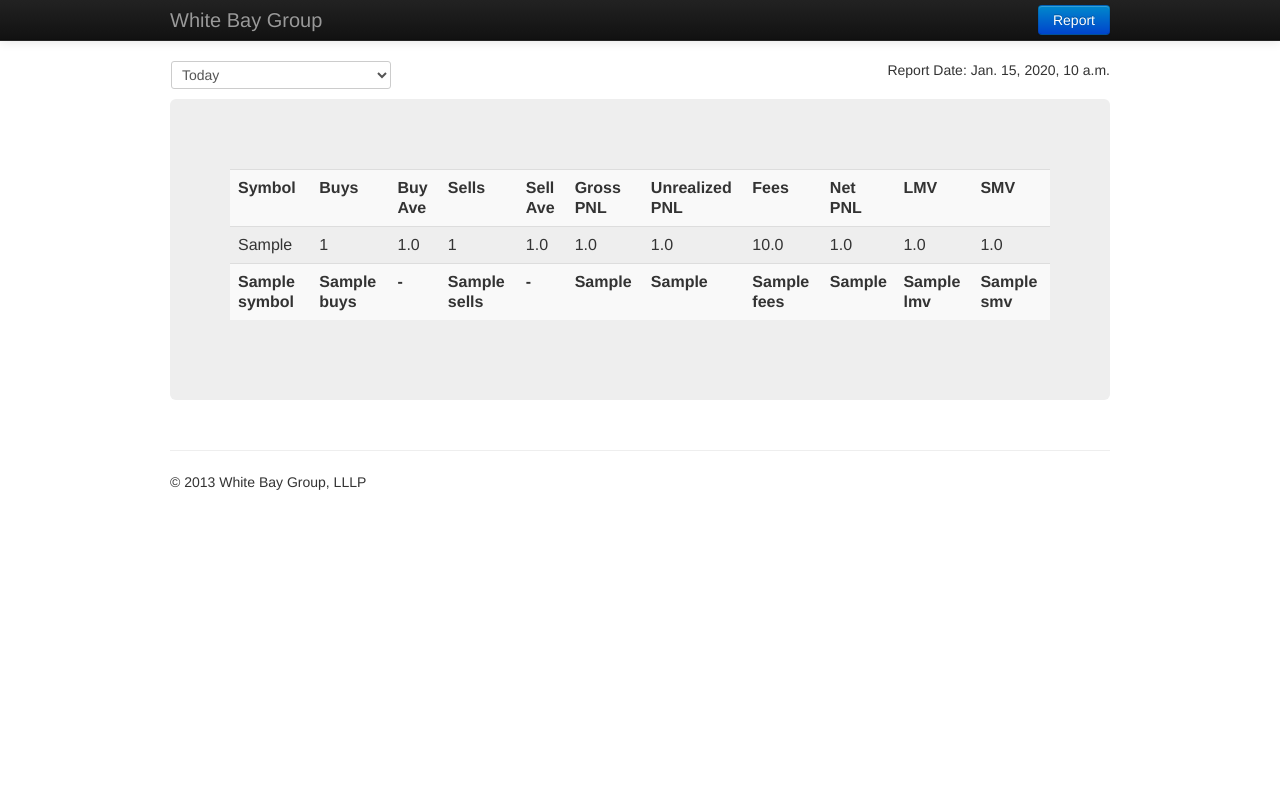
After one commit to freedomd/WhiteBayReporting, a Django app: template WhiteBayReporting/reports/templates/reports_view.html in a window 1280 px wide. The commit adds this page. Run offline with Django 3.2, Linux system fonts and the light colour scheme; tables that the repository leaves empty hold one stand-in row (values such as "Sample post"); the template is opened without the code that fills it: values that come from a table or form of the project are taken from there, most other values are stand-ins (such as "Sample title", 1, 10 or a date in 2020); some libraries are stand-ins or nearby versions.

Commit message:
report page

```diff
--- /dev/null
+++ b/WhiteBayReporting/reports/models.py
@@ -0,0 +1,28 @@
+from django.db import models
+from django.contrib import admin
+
+class Report(models.Model):
+
+    symbol = models.CharField( max_length=10 )
+    SOD = models.IntegerField( default=0 )
+    buys = models.IntegerField( default=0 )
+    buyAve = models.FloatField( default=0.00 )
+    sells = models.IntegerField( default=0 )
+    sellAve = models.FloatField( default=0.00 )
+    grossPNL = models.FloatField( default=0.00 )
+    unrealizedPNL = models.FloatField( default=0.00 )
+    fees = models.FloatField( default=0.00 )
+    netPNL = models.FloatField( default=0.00 )
+    LMV = models.FloatField( default=0.00 )
+    SMV = models.FloatField( default=0.00 )
+    mark = models.FloatField( default=0.00 ) # closing price of the day
+    EOD = models.IntegerField( default=0 )
+    reportDate = models.DateTimeField( auto_now_add=False )
+
+    def save(self, *args, **kwargs):
+        super(Report, self).save(*args, **kwargs)
+
+    def __unicode__(self):
+        return str(self.id)
+
+admin.site.register(Report)
--- /dev/null
+++ b/WhiteBayReporting/reports/templates/reports_view.html
@@ -0,0 +1,92 @@
+{% extends "base.html" %}
+
+{% block content %}
+
+<!DOCTYPE html>
+<html lang="en">
+<head>
+</head>
+
+<body>
+
+<div class="container">
+<div id="filter" style="float:left">
+	<table>
+	<tr>
+    <td>
+    <select class="span3" id="options" size = "1" onchange="#">
+	       <option value="today"> Today
+    </select>
+    </td>
+    </tr>
+    </table>
+</div>
+<div style="float:right">
+	Report Date: {{ report_date }}
+</div>
+</div>
+
+<div class="container">
+<div class="hero-unit">
+
+<!-- trades list  -->
+<div id="trades_container">
+	<table class="table table-striped" style="margin-top:10px">
+		<tr>
+		<th>Symbol</th>
+		<th>Buys</th>
+		<th>Buy Ave</th>
+		<th>Sells</th>
+		<th>Sell Ave</th>
+		<th>Gross PNL</th>
+		<th>Unrealized PNL</th>
+		<th>Fees</th>
+		<th>Net PNL</th>
+		<th>LMV</th>
+		<th>SMV</th>
+		</tr>
+	{% for report in report_list %}
+		<tr>
+		<td>{{ report.symbol }}</td>
+		<td>{{ report.buys }}</td>
+		<td>{{ report.buyAve }}</td>
+		<td>{{ report.sells }}</td>
+		<td>{{ report.sellAve }}</td>
+		<td>{{ report.grossPNL }}</td>
+		<td>{{ report.unrealizedPNL }}</td>
+		<td>{{ report.fees }}</td>
+		<td>{{ report.netPNL }}</td>
+		<td>{{ report.LMV }}</td>
+		<td>{{ report.SMV }}</td>
+		</tr>
+	{% endfor %}
+		<tr>
+		<th>{{ total.symbol }}</th>
+		<th>{{ total.buys }}</th>
+		<th>-</th>
+		<th>{{ total.sells }}</th>
+		<th>-</th>
+		<th>{{ total.grossPNL }}</th>
+		<th>{{ total.unrealizedPNL }}</th>
+		<th>{{ total.fees }}</th>
+		<th>{{ total.netPNL }}</th>
+		<th>{{ total.LMV }}</th>
+		<th>{{ total.SMV }}</th>
+		</tr>
+	</table>
+</div>
+</div>
+</div>
+
+<!--
+<div id="paginator" align="right">
+	<div class="input-prepend input-append">
+       <input class="btn" type="button" id="previous" value="Prev" disabled="disabled">&nbsp;<select style="width:80px" id="pages" size = "1"></select>&nbsp;<input class="btn" type="button" id="next" disabled="disabled" value="Next">
+	</div>
+</div>
+-->
+
+</body>
+</html>
+
+{% endblock %}
--- a/WhiteBayReporting/settings.py
+++ b/WhiteBayReporting/settings.py
@@ -130,6 +130,7 @@ INSTALLED_APPS = (
     # applications
     'hello',
     'trades',
+    'reports',
 )
 
 # A sample logging configuration. The only tangible logging
--- a/WhiteBayReporting/templates/base.html
+++ b/WhiteBayReporting/templates/base.html
@@ -29,15 +29,12 @@
     <div class="navbar navbar-fixed-top navbar-inverse">
       <div class="navbar-inner">
        <div class="container">
-          <a class="btn btn-navbar" data-toggle="collapse" data-target=".nav-collapse">
-            <span class="icon-bar"></span>
-            <span class="icon-bar"></span>
-            <span class="icon-bar"></span>
-          </a>
           <a class="brand" href="/">White Bay Group</a>
-        </div>
+          <div class="btn-group pull-right">
+            <a class="btn btn-primary" href="/report/">Report</a>
+          </div>
+       </div>
       </div>
-
     </div>
     </div>
 
--- a/WhiteBayReporting/trades/templates/trades_view.html
+++ b/WhiteBayReporting/trades/templates/trades_view.html
@@ -33,7 +33,7 @@
 	</tr></table>
 </div>
 
-<div class="hero-unit">
+<div class="hero-unit" style="margin-top:10px">
 
 <!-- trades list  -->
 <div id="trades_container">
--- a/WhiteBayReporting/trades/views.py
+++ b/WhiteBayReporting/trades/views.py
@@ -6,7 +6,7 @@ from datetime import date
 from django.db.models import Q
 
 def home(request):
-    trade_list = Trade.objects.order_by('tradeDate').all()
+    trade_list = Trade.objects.order_by('tradeDate', 'executionId').all()
     #today = date.today()
     #print today.day
     #trade_list = Trade.objects.filter(Q(date_published__year=today.year) & Q(date_published__month=today.month) & Q(date_published__day=today.day))
--- a/WhiteBayReporting/urls.py
+++ b/WhiteBayReporting/urls.py
@@ -1,6 +1,7 @@
 from django.conf.urls import patterns, include, url
 from hello.views import hello_world
 from trades.views import *
+from reports.views import *
 from django.conf.urls.static import static
 from django.conf import settings
 from django.contrib.staticfiles.urls import staticfiles_urlpatterns
@@ -11,6 +12,7 @@ admin.autodiscover()
 
 urlpatterns = patterns('',
     url(r'^$', home),
+    url(r'^report/', reportView),
     url(r'^upload/', upload),
 
     url(r'^admin/', include(admin.site.urls)),
```
Also changed, not shown: WhiteBayReporting/reports/logic.py (added, +67 -0 lines), WhiteBayReporting/reports/tests.py (added, +16 -0 lines), WhiteBayReporting/reports/views.py (added, +26 -0 lines), WhiteBayReporting/reports/__init__.py (added).
